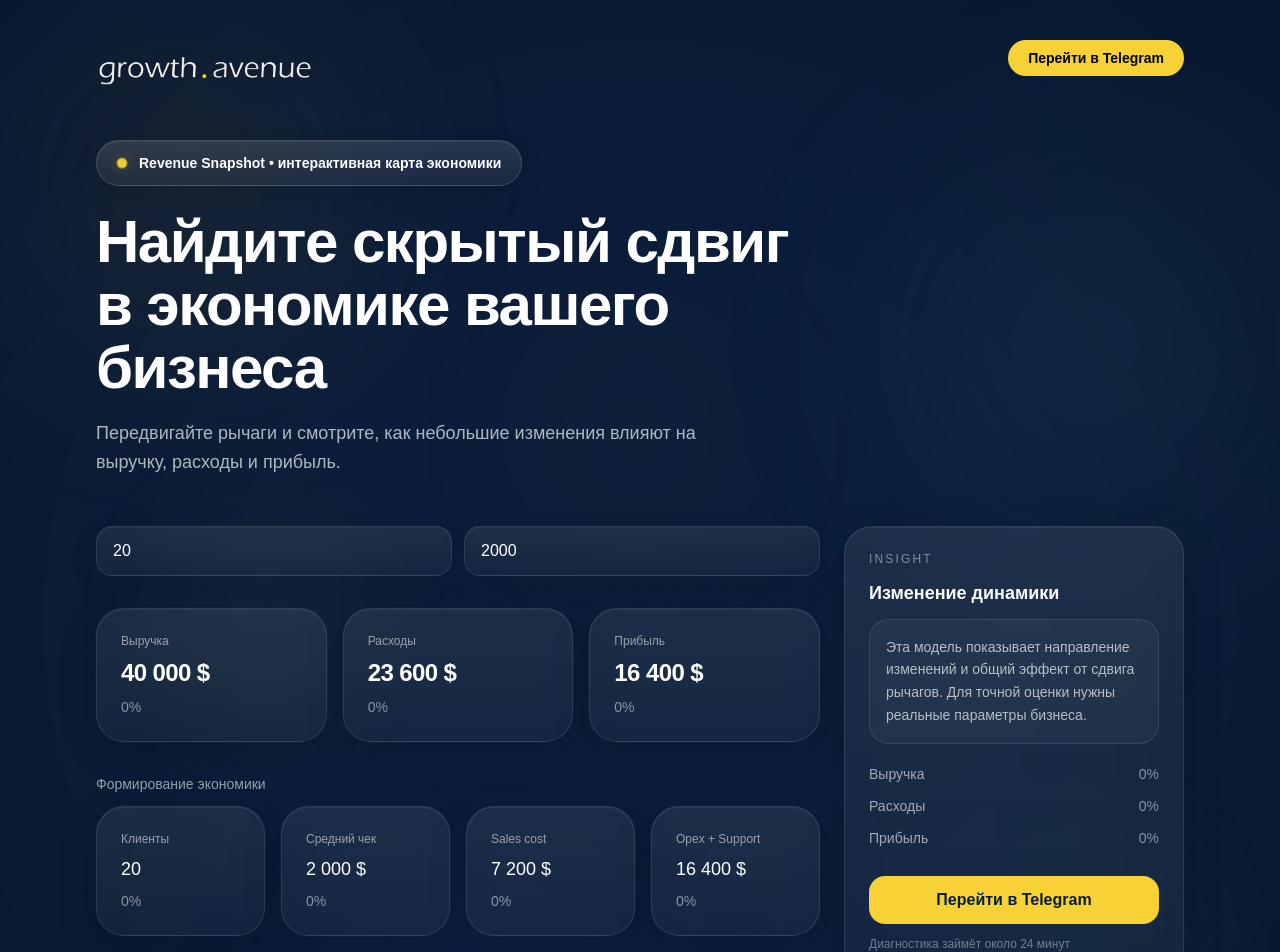
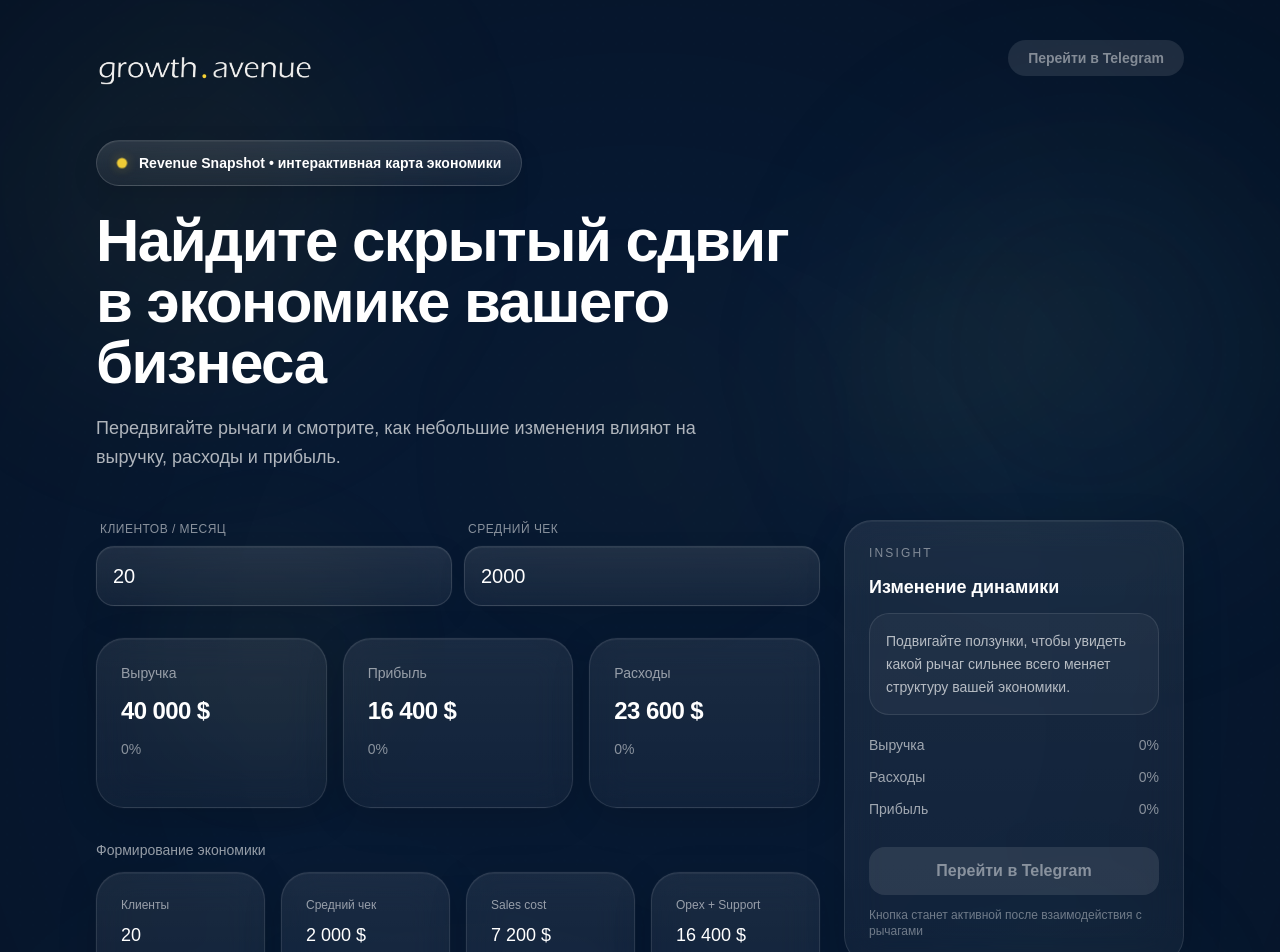
Before and after one commit to vic1995tory-ux/revenue_snapshot2026, a Next.js app: page / in a window 1280 px wide. Shown: the top 952 px of the page. Built offline with nearby package versions, Linux system fonts and the light colour scheme.

Commit message:
Refactor Card components and improve styling

```diff
--- a/app/page.tsx
+++ b/app/page.tsx
@@ -26,27 +26,38 @@ function color(delta: number, invert = false) {
   return "text-white/50";
 }
 
-function Card({
+function TopMetricCard({
   title,
   value,
   delta,
   invert = false,
+  large = false,
 }: {
   title: string;
   value: string;
   delta: number;
   invert?: boolean;
+  large?: boolean;
 }) {
   return (
-    <div className="glass-card soft-glow">
-      <div className="text-xs text-white/55">{title}</div>
-      <div className="mt-2 text-2xl font-semibold tracking-tight">{value}</div>
-      <div className={`mt-2 text-sm ${color(delta, invert)}`}>{pct(delta)}</div>
+    <div
+      className={[
+        "glass-card soft-glow metric-card",
+        large ? "metric-card-large" : "",
+      ].join(" ")}
+    >
+      <div className="text-sm text-white/55">{title}</div>
+      <div className="mt-3 text-3xl font-semibold tracking-tight md:text-2xl">
+        {value}
+      </div>
+      <div className={`mt-3 text-base md:text-sm ${color(delta, invert)}`}>
+        {pct(delta)}
+      </div>
     </div>
   );
 }
 
-function Model({
+function ModelCard({
   title,
   value,
   delta,
@@ -58,9 +69,9 @@ function Model({
   invert?: boolean;
 }) {
   return (
-    <div className="glass-card soft-glow">
+    <div className="glass-card soft-glow model-card">
       <div className="text-xs text-white/55">{title}</div>
-      <div className="mt-2 text-lg font-medium">{value}</div>
+      <div className="mt-2 text-xl font-medium md:text-lg">{value}</div>
       <div className={`mt-2 text-sm ${color(delta, invert)}`}>{pct(delta)}</div>
     </div>
   );
@@ -98,7 +109,7 @@ function Slider({
     <div className="glass-card soft-glow slider-card">
       <div>
         <div className="text-sm font-medium leading-snug">{title}</div>
-        <div className="mt-2 min-h-[72px] text-xs leading-snug text-white/42">
+        <div className="mt-2 min-h-[68px] text-xs leading-snug text-white/42 md:min-h-[72px]">
           {subtitle}
         </div>
       </div>
@@ -111,7 +122,7 @@ function Slider({
           step="0.01"
           value={value}
           onChange={(e) => set(Number(e.target.value))}
-          className="w-full accent-[#f7d237]"
+          className="range-input mt-4 w-full accent-[#f7d237]"
         />
 
         <div className="mt-2 text-xs text-white/50">{Math.round(value * 100)}%</div>
@@ -151,6 +162,7 @@ export default function Home() {
     const opex = revenue * 0.35;
     const costs = salesCost + support + opex;
     const profit = revenue - costs;
+
     return {
       clients: clientsBase,
       avgCheck: checkBase,
@@ -177,22 +189,10 @@ export default function Home() {
 
   const strongestLever = useMemo(() => {
     const levers = [
-      {
-        name: "Эффективность продаж",
-        value: Math.abs(sales * 0.6),
-      },
-      {
-        name: "Удержание",
-        value: Math.abs(retention * 0.5),
-      },
-      {
-        name: "Апселлы",
-        value: Math.abs(upsell * 0.7),
-      },
-      {
-        name: "Операционная эффективность",
-        value: Math.abs(opexEff * 0.8),
-      },
+      { name: "Эффективность продаж", value: Math.abs(sales * 0.6) },
+      { name: "Удержание", value: Math.abs(retention * 0.5) },
+      { name: "Апселлы", value: Math.abs(upsell * 0.7) },
+      { name: "Операционная эффективность", value: Math.abs(opexEff * 0.8) },
     ];
 
     levers.sort((a, b) => b.value - a.value);
@@ -208,22 +208,23 @@ export default function Home() {
   const telegramUrl = "https://t.me/Revenue_snapshot_bot";
 
   return (
-    <main className="relative min-h-screen overflow-hidden bg-[#0b1d3a] text-white">
+    <main className="relative min-h-screen overflow-hidden bg-[#071932] text-white">
       <div className="pointer-events-none absolute inset-0">
         <div className="aurora aurora-1" />
         <div className="aurora aurora-2" />
         <div className="aurora aurora-3" />
         <div className="aurora aurora-4" />
+        <div className="beam beam-1" />
+        <div className="beam beam-2" />
         <div className="orb orb-1" />
         <div className="orb orb-2" />
-        <div className="mesh mesh-1" />
-        <div className="mesh mesh-2" />
+        <div className="grid-overlay" />
         <div className="noise-overlay" />
         <div className="vignette" />
       </div>
 
       <div className="relative mx-auto max-w-6xl px-5 py-8 md:px-8 md:py-10">
-        <div className="mb-10 flex items-start justify-between gap-4">
+        <div className="mb-8 flex items-start justify-between gap-4 md:mb-10">
           <div className="flex items-start gap-4">
             <img
               src="/logo.svg"
@@ -234,19 +235,24 @@ export default function Home() {
 
           <a
             href={telegramUrl}
-            className="hidden rounded-full bg-[#f7d237] px-5 py-2 text-sm font-semibold text-black transition hover:brightness-95 md:inline-flex"
+            className={[
+              "hidden rounded-full px-5 py-2 text-sm font-semibold transition md:inline-flex",
+              hasInteraction
+                ? "bg-[#f7d237] text-black hover:brightness-95"
+                : "pointer-events-none bg-white/10 text-white/45",
+            ].join(" ")}
           >
             Перейти в Telegram
           </a>
         </div>
 
-        <div className="mb-12 max-w-3xl">
+        <div className="mb-8 max-w-3xl md:mb-12">
           <div className="glass-pill inline-flex items-center gap-3 rounded-full px-5 py-3 text-sm font-semibold text-white">
             <span className="dot-yellow" />
             Revenue Snapshot • интерактивная карта экономики
           </div>
 
-          <h1 className="mt-6 text-3xl font-semibold leading-[1.05] tracking-tight md:text-6xl">
+          <h1 className="mt-6 text-3xl font-semibold leading-[1.02] tracking-tight md:text-6xl">
             Найдите скрытый сдвиг
             <br />
             в экономике вашего бизнеса
@@ -260,7 +266,10 @@ export default function Home() {
 
         <div className="grid grid-cols-1 gap-6 lg:grid-cols-[1fr_340px]">
           <div>
+            {/* INPUTS */}
             <div className="mb-8 grid grid-cols-1 gap-3 sm:grid-cols-2">
+              <label className="input-shell">
+                <span className="input-label">Клиентов / месяц</span>
                 <input
                   type="number"
                   value={clientsBase}
@@ -268,7 +277,10 @@ export default function Home() {
                   className="glass-input"
                   placeholder="Клиентов / месяц"
                 />
+              </label>
 
+              <label className="input-shell">
+                <span className="input-label">Средний чек</span>
                 <input
                   type="number"
                   value={checkBase}
@@ -276,27 +288,59 @@ export default function Home() {
                   className="glass-input"
                   placeholder="Средний чек"
                 />
+              </label>
             </div>
 
-            <div className="grid grid-cols-1 gap-4 sm:grid-cols-3">
-              <Card title="Выручка" value={fmtMoney(data.revenue)} delta={revDelta} />
-              <Card
+            {/* DASHBOARD */}
+            <section className="dashboard-grid">
+              <div className="dashboard-revenue">
+                <TopMetricCard
+                  title="Выручка"
+                  value={fmtMoney(data.revenue)}
+                  delta={revDelta}
+                  large
+                />
+              </div>
+
+              <div className="dashboard-profit">
+                <TopMetricCard
+                  title="Прибыль"
+                  value={fmtMoney(data.profit)}
+                  delta={profitDelta}
+                />
+              </div>
+
+              <div className="dashboard-costs">
+                <TopMetricCard
                   title="Расходы"
                   value={fmtMoney(data.costs)}
                   delta={costDelta}
                   invert
                 />
-              <Card title="Прибыль" value={fmtMoney(data.profit)} delta={profitDelta} />
               </div>
+            </section>
 
+            {/* MODEL */}
             <div className="mt-8">
               <div className="mb-3 text-sm text-white/58">Формирование экономики</div>
 
               <div className="grid grid-cols-2 gap-4 md:grid-cols-4">
-                <Model title="Клиенты" value={Math.round(data.clients)} delta={clientsDelta} />
-                <Model title="Средний чек" value={fmtMoney(data.avgCheck)} delta={avgCheckDelta} />
-                <Model title="Sales cost" value={fmtMoney(data.salesCost)} delta={salesCostDelta} />
-                <Model
+                <ModelCard
+                  title="Клиенты"
+                  value={Math.round(data.clients)}
+                  delta={clientsDelta}
+                />
+                <ModelCard
+                  title="Средний чек"
+                  value={fmtMoney(data.avgCheck)}
+                  delta={avgCheckDelta}
+                />
+                <ModelCard
+                  title="Sales cost"
+                  value={fmtMoney(data.salesCost)}
+                  delta={salesCostDelta}
+                />
+                <ModelCard
                   title="Opex + Support"
                   value={fmtMoney(data.opex + data.support)}
                   delta={opexSupportDelta}
@@ -305,6 +349,7 @@ export default function Home() {
               </div>
             </div>
 
+            {/* SLIDERS */}
             <div className="mt-10 grid grid-cols-1 gap-4 sm:grid-cols-2 xl:grid-cols-4">
               <Slider
                 title="Эффективность продаж"
@@ -331,8 +376,22 @@ export default function Home() {
                 set={setOpexEff}
               />
             </div>
+
+            {/* MOBILE CTA */}
+            <a
+              href={telegramUrl}
+              className={[
+                "mt-6 block rounded-2xl py-3 text-center font-semibold transition md:hidden",
+                hasInteraction
+                  ? "bg-[#f7d237] text-[#0b1d3a] hover:brightness-95"
+                  : "pointer-events-none bg-white/10 text-white/45",
+              ].join(" ")}
+            >
+              Перейти в Telegram
+            </a>
           </div>
 
+          {/* RIGHT PANEL */}
           <aside className="glass-card h-fit lg:sticky lg:top-6">
             <div className="text-xs uppercase tracking-[0.18em] text-white/45">
               Insight
@@ -357,8 +416,8 @@ export default function Home() {
                 </>
               ) : (
                 <div className="text-sm leading-relaxed text-white/68">
-                  Эта модель показывает направление изменений и общий эффект от
-                  сдвига рычагов. Для точной оценки нужны реальные параметры бизнеса.
+                  Подвигайте ползунки, чтобы увидеть какой рычаг сильнее всего
+                  меняет структуру вашей экономики.
                 </div>
               )}
             </div>
@@ -371,13 +430,20 @@ export default function Home() {
 
             <a
               href={telegramUrl}
-              className="mt-7 block rounded-2xl bg-[#f7d237] py-3 text-center font-semibold text-[#0b1d3a] transition hover:brightness-95"
+              className={[
+                "mt-7 hidden rounded-2xl py-3 text-center font-semibold transition md:block",
+                hasInteraction
+                  ? "bg-[#f7d237] text-[#0b1d3a] hover:brightness-95"
+                  : "pointer-events-none bg-white/10 text-white/45",
+              ].join(" ")}
             >
               Перейти в Telegram
             </a>
 
             <div className="mt-3 text-xs text-white/40">
-              Диагностика займёт около 24 минут
+              {hasInteraction
+                ? "Диагностика займёт около 24 минут"
+                : "Кнопка станет активной после взаимодействия с рычагами"}
             </div>
           </aside>
         </div>
@@ -419,20 +485,46 @@ export default function Home() {
             0 0 0 1px rgba(255, 255, 255, 0.02);
         }
 
+        .logo-main {
+          width: 216px;
+          height: 60px;
+          object-fit: contain;
+          object-position: left center;
+          display: block;
+        }
+
+        .input-shell {
+          display: flex;
+          flex-direction: column;
+          gap: 8px;
+        }
+
+        .input-label {
+          font-size: 12px;
+          letter-spacing: 0.04em;
+          text-transform: uppercase;
+          color: rgba(255, 255, 255, 0.52);
+          padding-left: 4px;
+        }
+
         .glass-input {
           background: linear-gradient(
             180deg,
-            rgba(255, 255, 255, 0.08),
-            rgba(255, 255, 255, 0.045)
+            rgba(255, 255, 255, 0.1),
+            rgba(255, 255, 255, 0.055)
           );
-          border: 1px solid rgba(255, 255, 255, 0.1);
-          padding: 12px 16px;
-          border-radius: 16px;
-          backdrop-filter: blur(16px);
+          border: 1px solid rgba(255, 255, 255, 0.12);
+          padding: 14px 16px;
+          border-radius: 18px;
+          backdrop-filter: blur(18px);
           color: white;
+          font-size: 20px;
+          font-weight: 500;
           box-shadow:
             0 10px 30px rgba(0, 0, 0, 0.08),
-            inset 0 1px 0 rgba(255, 255, 255, 0.04);
+            inset 0 1px 0 rgba(255, 255, 255, 0.05),
+            0 0 0 1px rgba(255, 255, 255, 0.02);
+          transition: 0.25s ease;
         }
 
         .glass-input::placeholder {
@@ -441,24 +533,40 @@ export default function Home() {
 
         .glass-input:focus {
           outline: none;
-          border-color: rgba(247, 210, 55, 0.65);
+          border-color: rgba(247, 210, 55, 0.75);
           box-shadow:
-            0 0 0 1px rgba(247, 210, 55, 0.2),
+            0 0 0 1px rgba(247, 210, 55, 0.22),
+            0 0 30px rgba(247, 210, 55, 0.12),
             0 10px 30px rgba(0, 0, 0, 0.08);
+          transform: translateY(-1px);
+        }
+
+        .range-input {
+          cursor: pointer;
+        }
+
+        .dashboard-grid {
+          display: grid;
+          grid-template-columns: 1fr;
+          gap: 16px;
+        }
+
+        .metric-card {
+          min-height: 170px;
+        }
+
+        .metric-card-large {
+          min-height: 170px;
+        }
+
+        .model-card {
+          min-height: 140px;
         }
 
         .slider-card {
           min-height: 220px;
           display: flex;
           flex-direction: column;
-        }
-
-        .logo-main {
-          width: 216px;
-          height: 60px;
-          object-fit: contain;
-          object-position: left center;
-          display: block;
         }
 
         .dot-yellow {
@@ -470,22 +578,33 @@ export default function Home() {
           box-shadow: 0 0 12px rgba(247, 210, 55, 0.35);
         }
 
+        .grid-overlay {
+          position: absolute;
+          inset: 0;
+          background-image:
+            linear-gradient(rgba(255, 255, 255, 0.03) 1px, transparent 1px),
+            linear-gradient(90deg, rgba(255, 255, 255, 0.03) 1px, transparent 1px);
+          background-size: 72px 72px;
+          opacity: 0.18;
+          mask-image: radial-gradient(circle at center, black 35%, transparent 95%);
+        }
+
         .noise-overlay {
           position: absolute;
           inset: 0;
-          opacity: 0.2;
+          opacity: 0.16;
           background-image:
-            radial-gradient(rgba(255, 255, 255, 0.17) 1.2px, transparent 1.2px),
-            radial-gradient(rgba(255, 255, 255, 0.09) 0.8px, transparent 0.8px);
+            radial-gradient(rgba(255, 255, 255, 0.16) 1.1px, transparent 1.1px),
+            radial-gradient(rgba(255, 255, 255, 0.07) 0.7px, transparent 0.7px);
           background-size: 12px 12px, 18px 18px;
           background-position: 0 0, 6px 6px;
           mix-blend-mode: soft-light;
-          transform: scale(1.06);
+          transform: scale(1.08);
         }
 
         .aurora {
           position: absolute;
-          filter: blur(90px);
+          filter: blur(95px);
           opacity: 0.5;
           animation-timing-function: ease-in-out;
           animation-iteration-count: infinite;
@@ -505,7 +624,7 @@ export default function Home() {
             rgba(247, 210, 55, 0.18),
             transparent 68%
           );
-          animation: driftOne 18s infinite alternate ease-in-out;
+          animation: driftOne 16s infinite alternate ease-in-out;
         }
 
         .aurora-2 {
@@ -517,10 +636,10 @@ export default function Home() {
           top: 4vh;
           background: radial-gradient(
             circle,
-            rgba(95, 179, 179, 0.22),
+            rgba(95, 179, 179, 0.2),
             transparent 68%
           );
-          animation: driftTwo 16s infinite alternate ease-in-out;
+          animation: driftTwo 14s infinite alternate ease-in-out;
         }
 
         .aurora-3 {
@@ -532,10 +651,10 @@ export default function Home() {
           bottom: -10vh;
           background: radial-gradient(
             circle,
-            rgba(120, 120, 255, 0.14),
+            rgba(120, 120, 255, 0.12),
             transparent 70%
           );
-          animation: driftThree 20s infinite alternate ease-in-out;
+          animation: driftThree 18s infinite alternate ease-in-out;
         }
 
         .aurora-4 {
@@ -550,14 +669,50 @@ export default function Home() {
             rgba(247, 210, 55, 0.08),
             transparent 65%
           );
-          animation: driftFour 14s infinite alternate ease-in-out;
+          animation: driftFour 12s infinite alternate ease-in-out;
+        }
+
+        .beam {
+          position: absolute;
+          border-radius: 9999px;
+          filter: blur(70px);
+          opacity: 0.14;
+          transform: rotate(-18deg);
+        }
+
+        .beam-1 {
+          width: 520px;
+          height: 120px;
+          right: -60px;
+          top: 22%;
+          background: linear-gradient(
+            90deg,
+            transparent,
+            rgba(247, 210, 55, 0.28),
+            transparent
+          );
+          animation: beamMove 10s infinite ease-in-out;
+        }
+
+        .beam-2 {
+          width: 420px;
+          height: 110px;
+          left: -80px;
+          bottom: 18%;
+          background: linear-gradient(
+            90deg,
+            transparent,
+            rgba(95, 179, 179, 0.22),
+            transparent
+          );
+          animation: beamMoveTwo 12s infinite ease-in-out;
         }
 
         .orb {
           position: absolute;
           border-radius: 9999px;
           filter: blur(42px);
-          opacity: 0.18;
+          opacity: 0.14;
           will-change: transform, opacity;
         }
 
@@ -585,7 +740,7 @@ export default function Home() {
           inset: auto;
           border-radius: 9999px;
           border: 1px solid rgba(255, 255, 255, 0.03);
-          opacity: 0.4;
+          opacity: 0.35;
         }
 
         .mesh-1 {
@@ -610,7 +765,7 @@ export default function Home() {
           background: radial-gradient(
             ellipse at center,
             transparent 45%,
-            rgba(0, 0, 0, 0.18) 100%
+            rgba(0, 0, 0, 0.22) 100%
           );
         }
 
@@ -665,6 +820,36 @@ export default function Home() {
           }
         }
 
+        @keyframes beamMove {
+          0% {
+            transform: translateX(0) rotate(-18deg);
+            opacity: 0.08;
+          }
+          50% {
+            transform: translateX(-120px) rotate(-18deg);
+            opacity: 0.18;
+          }
+          100% {
+            transform: translateX(0) rotate(-18deg);
+            opacity: 0.08;
+          }
+        }
+
+        @keyframes beamMoveTwo {
+          0% {
+            transform: translateX(0) rotate(-18deg);
+            opacity: 0.06;
+          }
+          50% {
+            transform: translateX(130px) rotate(-18deg);
+            opacity: 0.16;
+          }
+          100% {
+            transform: translateX(0) rotate(-18deg);
+            opacity: 0.06;
+          }
+        }
+
         @keyframes pulseOrb {
           0% {
             transform: scale(1) translate3d(0, 0, 0);
@@ -698,14 +883,93 @@ export default function Home() {
           }
         }
 
-        @media (max-width: 768px) {
+        @media (min-width: 768px) {
+          .dashboard-grid {
+            grid-template-columns: 1fr 1fr 1fr;
+          }
+
+          .dashboard-revenue {
+            grid-column: span 1;
+          }
+
+          .dashboard-profit {
+            grid-column: span 1;
+          }
+
+          .dashboard-costs {
+            grid-column: span 1;
+          }
+
+          .metric-card,
+          .metric-card-large {
+            min-height: 170px;
+          }
+
+          .model-card {
+            min-height: 140px;
+          }
+
+          .slider-card {
+            min-height: 220px;
+          }
+        }
+
+        @media (max-width: 767px) {
           .logo-main {
             width: 160px;
             height: 44px;
           }
 
+          .dashboard-grid {
+            grid-template-columns: 1fr 1fr;
+            grid-template-areas:
+              "revenue revenue"
+              "profit costs";
+          }
+
+          .dashboard-revenue {
+            grid-area: revenue;
+          }
+
+          .dashboard-profit {
+            grid-area: profit;
+          }
+
+          .dashboard-costs {
+            grid-area: costs;
+          }
+
+          .metric-card,
+          .metric-card-large {
+            min-height: 148px;
+            padding: 20px;
+            border-radius: 24px;
+          }
+
+          .model-card {
+            min-height: 120px;
+            padding: 18px;
+            border-radius: 22px;
+          }
+
           .slider-card {
-            min-height: 200px;
+            min-height: 196px;
+            padding: 18px;
+            border-radius: 24px;
+          }
+
+          .glass-card {
+            border-radius: 24px;
+            padding: 20px;
+          }
+
+          .glass-input {
+            font-size: 18px;
+            padding: 16px 16px;
+          }
+
+          .aurora {
+            filter: blur(72px);
           }
         }
       `}</style>
```
Lines whose indentation alone changed are shown as unchanged.
